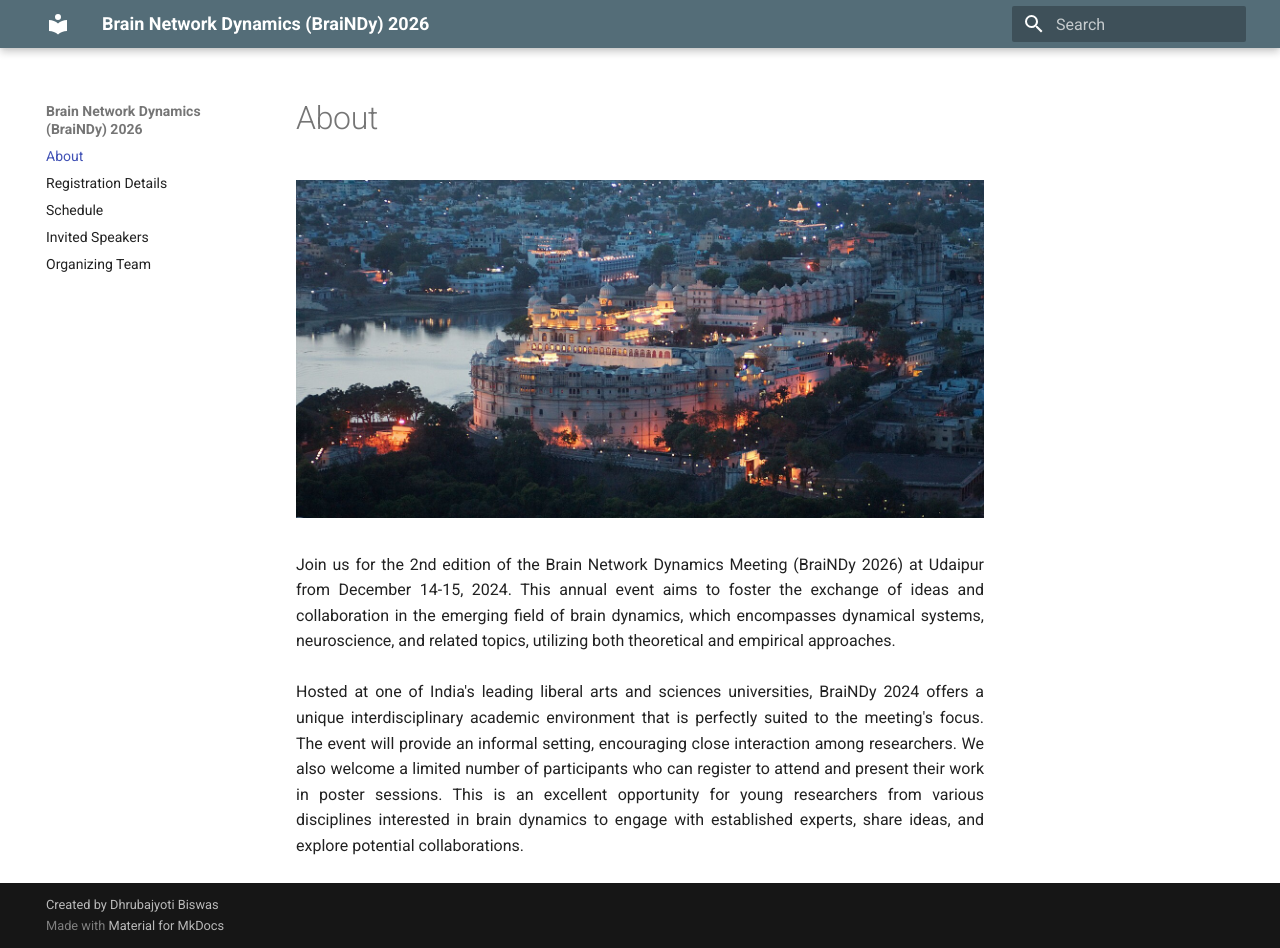
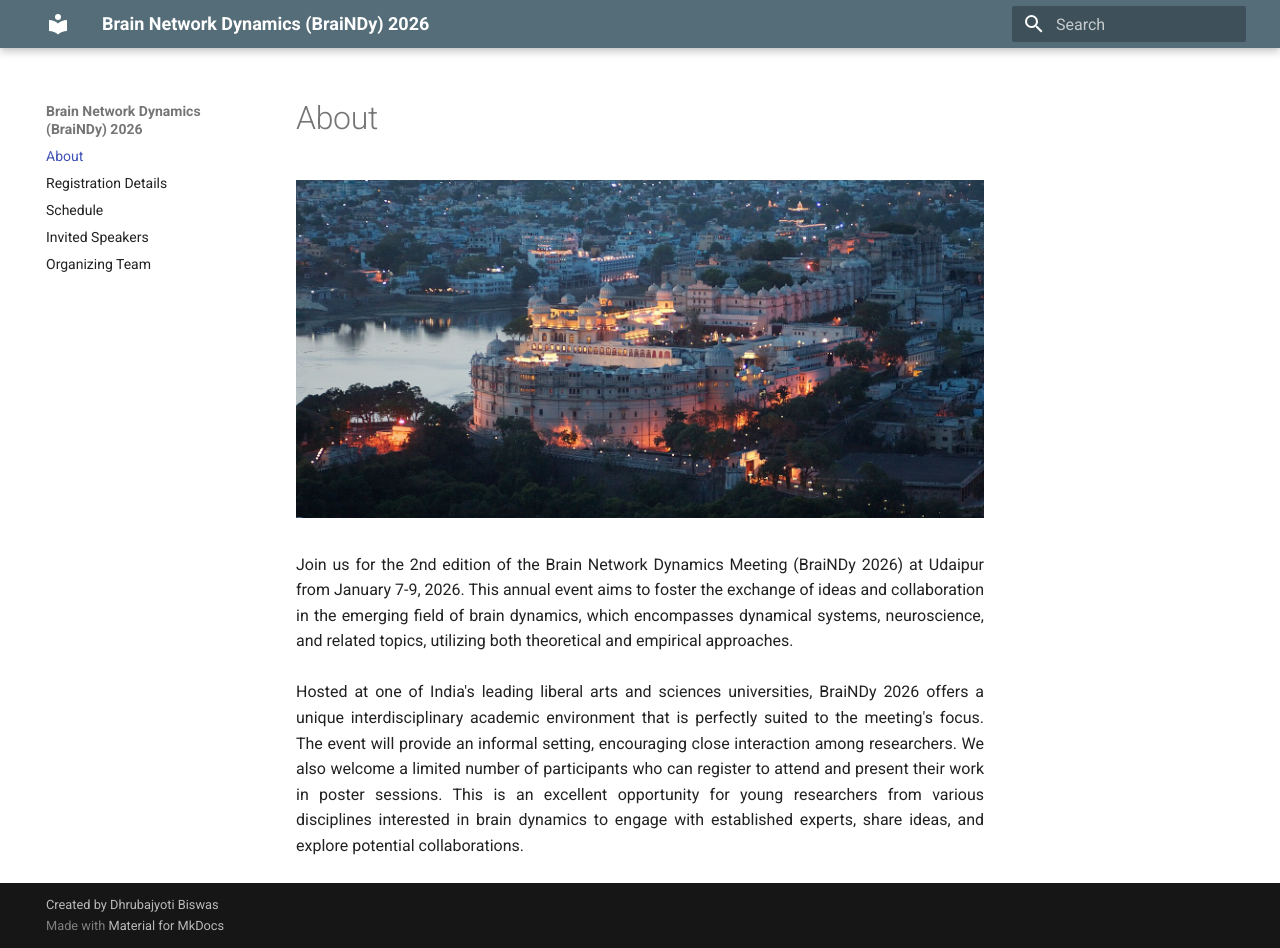
Before and after one commit to BraiNDyMeeting/v2026, an MkDocs documentation site: the page built from docs/index.md, in a window 1280 px wide and 948 px high. Built offline with MkDocs 1.6.1 and Material for MkDocs 9.7.7, drawn with Linux system fonts in a browser that asks for light colours.

Commit message:
Some changes to website

```diff
--- a/docs/index.md
+++ b/docs/index.md
@@ -1,8 +1,21 @@
+
+
 <p align="justify">
 
 <img src="img/Udaipur.jpg" width=2500><br><br>
-Join us for the 2nd edition of the Brain Network Dynamics Meeting (BraiNDy 2026) at Udaipur from December 14-15, 2024. This annual event aims to foster the exchange of ideas and collaboration in the emerging field of brain dynamics, which encompasses dynamical systems, neuroscience, and related topics, utilizing both theoretical and empirical approaches.<br><br>
+Join us for the 2nd edition of the Brain Network Dynamics Meeting (BraiNDy 2026) at Udaipur from January 7-9, 2026. This annual event aims to foster the exchange of ideas and collaboration in the emerging field of brain dynamics, which encompasses dynamical systems, neuroscience, and related topics, utilizing both theoretical and empirical approaches.<br><br>
 
 
-Hosted at one of India's leading liberal arts and sciences universities, BraiNDy 2024 offers a unique interdisciplinary academic environment that is perfectly suited to the meeting's focus. The event will provide an informal setting, encouraging close interaction among researchers. We also welcome a limited number of participants who can register to attend and present their work in poster sessions.  This is an excellent opportunity for young researchers from various disciplines interested in brain dynamics to engage with established experts, share ideas, and explore potential collaborations.
+Hosted at one of India's leading liberal arts and sciences universities, BraiNDy 2026 offers a unique interdisciplinary academic environment that is perfectly suited to the meeting's focus. The event will provide an informal setting, encouraging close interaction among researchers. We also welcome a limited number of participants who can register to attend and present their work in poster sessions.  This is an excellent opportunity for young researchers from various disciplines interested in brain dynamics to engage with established experts, share ideas, and explore potential collaborations.
 </p>
+
+<div align="center" class="example1">
+<table>
+<tr >
+<td><a href="registration/">[Registration]</a></td>
+<td><a href="schedule/">[Schedule]</a></td>
+<td><a href="speakers/">[Speakers]</a></td>
+<td><a href="Team/">[Team]</a></td>
+</tr>
+</table>
+</div>
--- /dev/null
+++ b/docs/stylesheets/extra.css
@@ -0,0 +1,5 @@
+@media screen and (min-width: 1220px) {
+  div.example1 {
+    display: none;
+  }
+}
--- a/mkdocs.yml
+++ b/mkdocs.yml
@@ -7,6 +7,8 @@
   palette:
    primary: blue-grey
 
+extra_css:
+  - stylesheets/extra.css
 nav:
 - About: index.md
 - Registration Details: registration.md
```
Also changed, not shown: docs/Team.md (+11 -0 lines), docs/registration.md (+11 -0 lines), docs/schedule.md (+11 -0 lines), docs/speakers.md (+11 -0 lines), site/404.html, site/Team/index.html, site/index.html, site/registration/index.html, site/schedule/index.html, site/search/search_index.json, site/speakers/index.html, site/stylesheets/extra.css (added).
